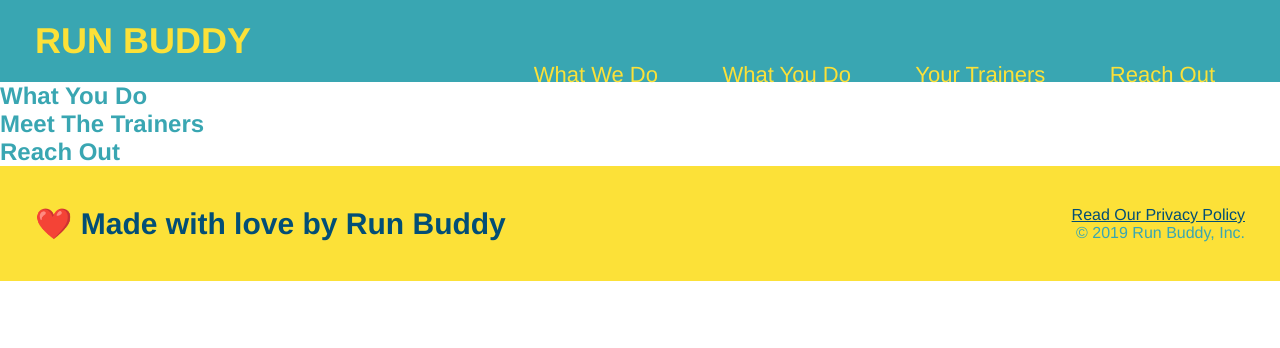
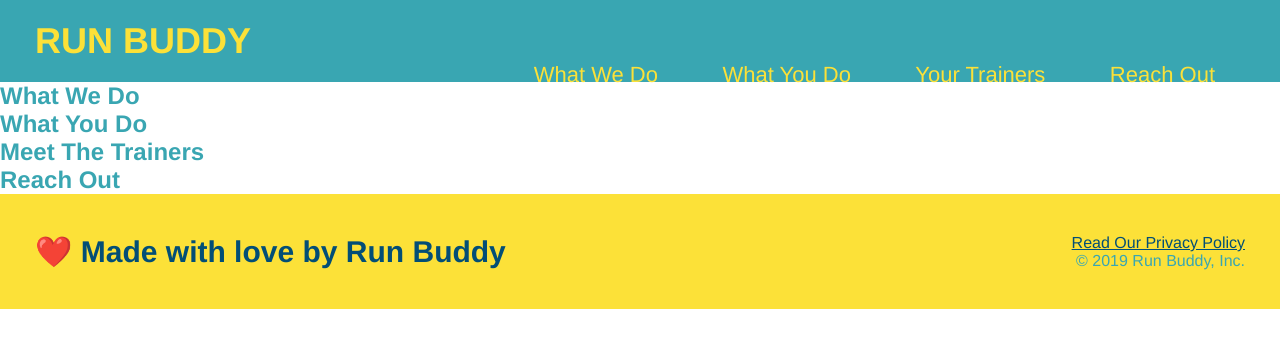
Before and after one commit to melissadaska/run-buddy, a plain HTML site: page index.html in a window 1280 px wide. Drawn offline with Linux system fonts and the light colour scheme.

Commit message:
Fixed header

```diff
--- a/index.html
+++ b/index.html
@@ -16,7 +16,6 @@
                 <ul>
                     <!--List item element-->
                     <li>
-                        <!--Anchor element-->
                         <a href="#what-we-do">What We Do</a>
                     </li>
                     <li>
@@ -37,6 +36,10 @@
         </section>
 
         <!--"what we do" section-->
+        <section>
+            <h2>What We Do</h2>
+        </section>
+        <!--"what you do" section-->
         <section>
             <h2>What You Do</h2>
         </section>
```
